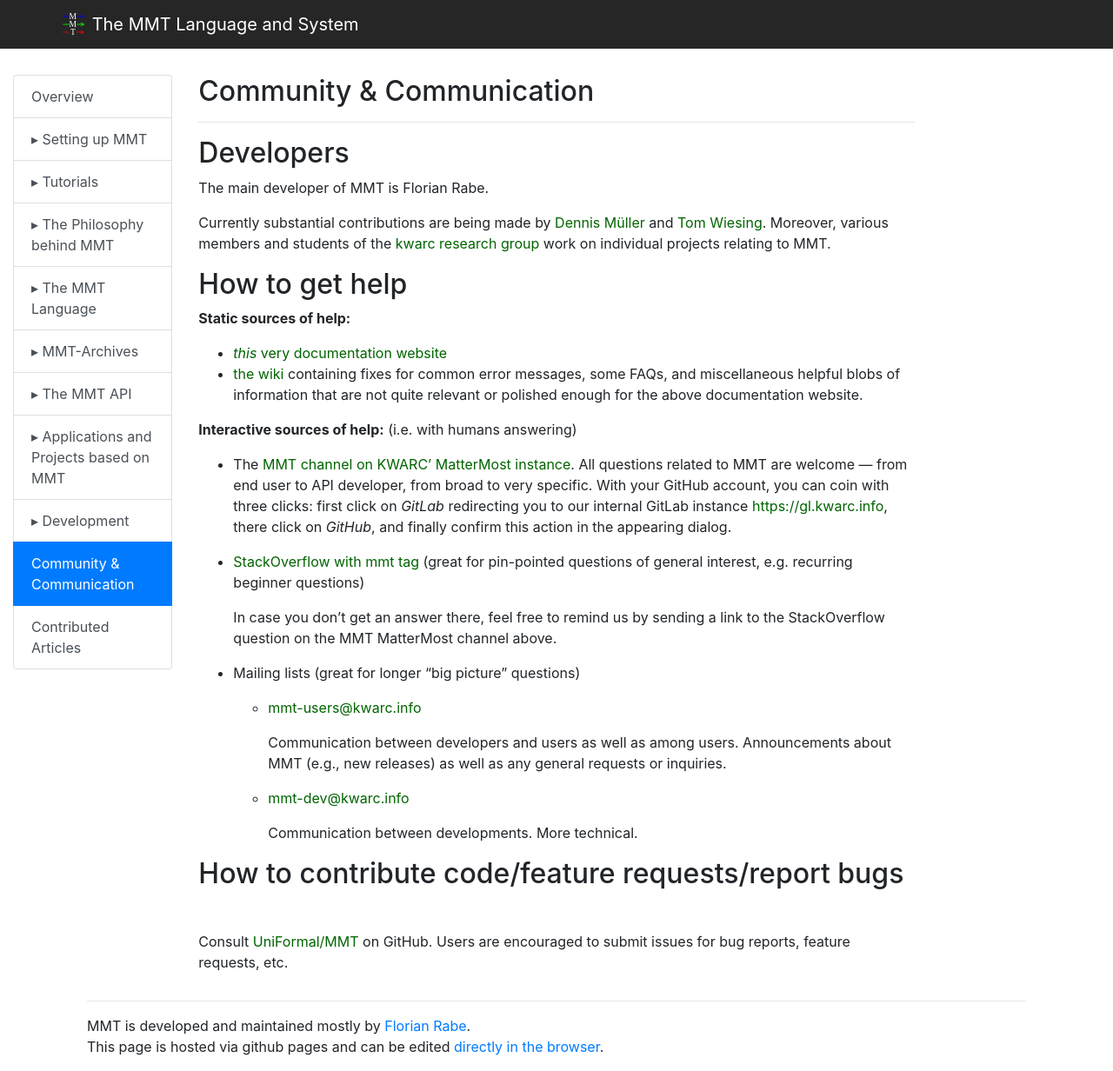
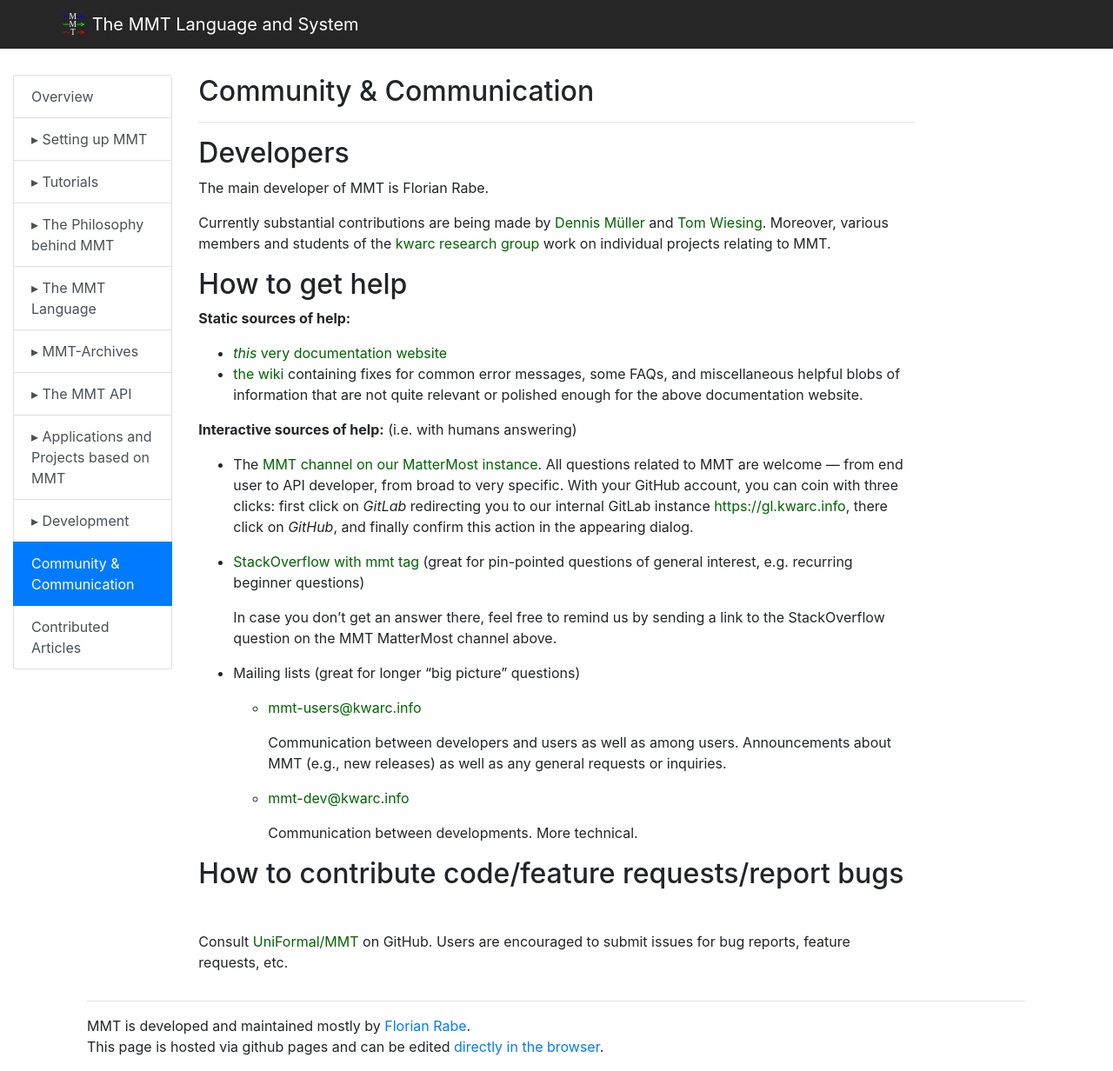
Before and after one commit to UniFormal/uniformal.github.io, a Jekyll site: the page built from doc/community/index.md, in a window 1280 px wide. Shown: the whole page at 87% size. Built offline with Jekyll 4.4.1, drawn with Linux system fonts in a browser that asks for light colours.

Commit message:
Update index.md

```diff
--- a/doc/community/index.md
+++ b/doc/community/index.md
@@ -18,7 +18,7 @@
 
 **Interactive sources of help:** (i.e. with humans answering)
 
-- The [MMT channel on KWARC' MatterMost instance](https://mattermost.kwarc.info/kwarc/channels/mmt). All questions related to MMT are welcome &mdash; from end user to API developer, from broad to very specific. With your GitHub account, you can coin with three clicks: first click on *GitLab* redirecting you to our internal GitLab instance <https://gl.kwarc.info>, there click on *GitHub*, and finally confirm this action in the appearing dialog.
+- The [MMT channel on our MatterMost instance](https://mattermost.kwarc.info/kwarc/channels/mmt). All questions related to MMT are welcome &mdash; from end user to API developer, from broad to very specific. With your GitHub account, you can coin with three clicks: first click on *GitLab* redirecting you to our internal GitLab instance <https://gl.kwarc.info>, there click on *GitHub*, and finally confirm this action in the appearing dialog.
 
 - [StackOverflow with mmt tag](https://stackoverflow.com/questions/tagged/mmt) (great for pin-pointed questions of general interest, e.g. recurring beginner questions)
 
```
